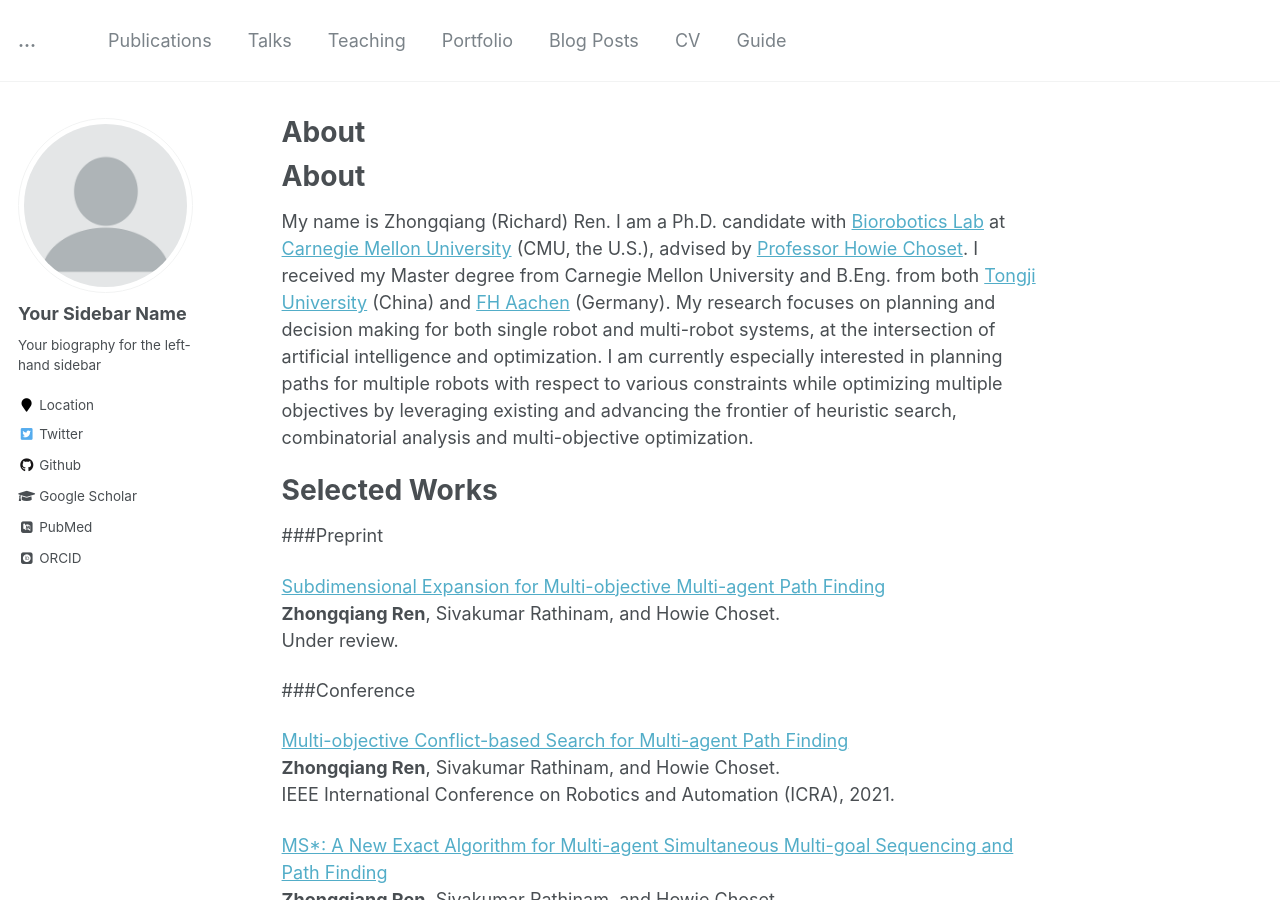
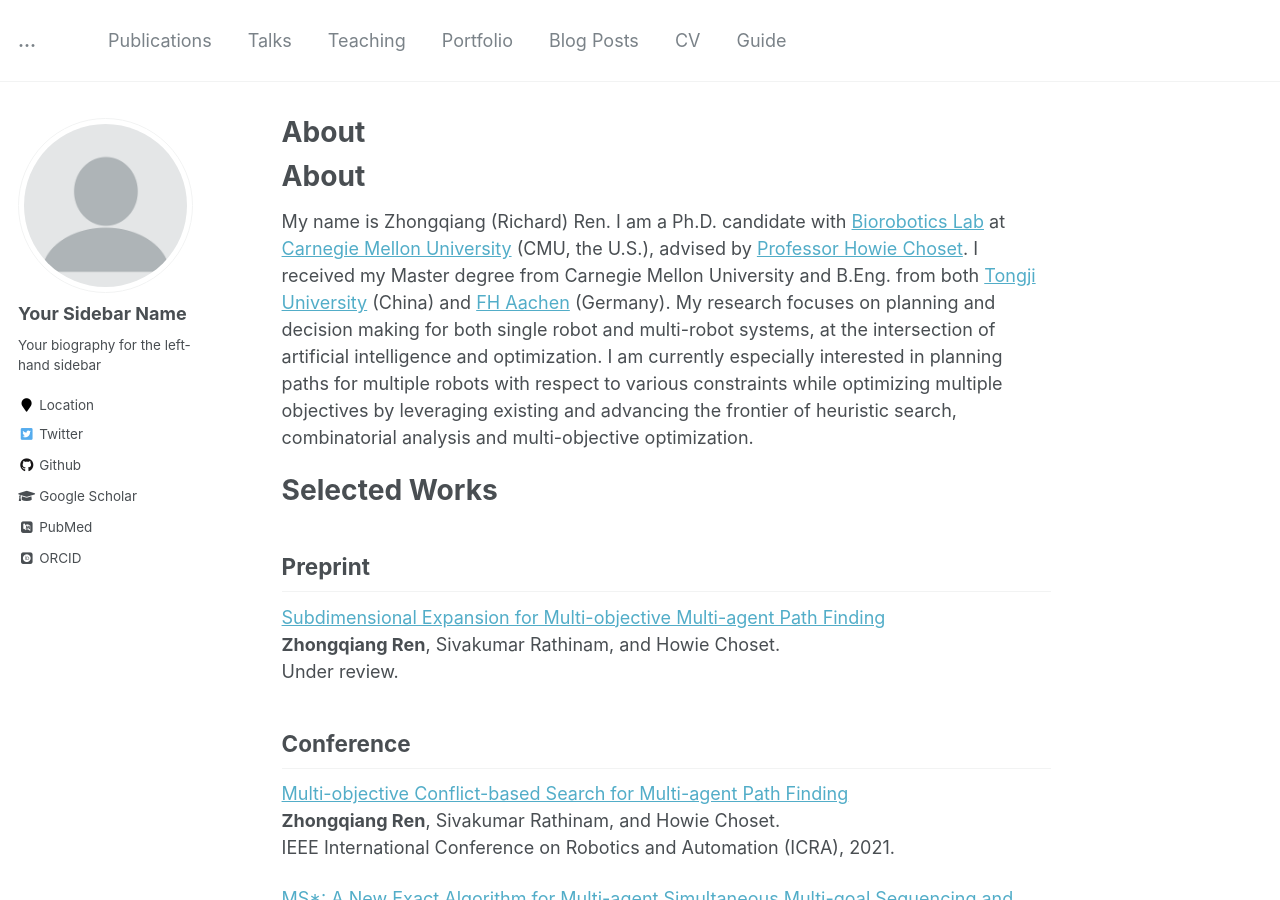
Before and after one commit to wonderren/wonderren.github.io, a Jekyll site: the page built from _pages/about2.md, in a window 1280 px wide and 900 px high. Built offline with Jekyll 4.4.1, drawn with Linux system fonts in a browser that asks for light colours; some web fonts are replaced; our own code applies the rules of GitHub Pages for plain Markdown files.

```diff
--- a/_pages/about2.md
+++ b/_pages/about2.md
@@ -10,13 +10,15 @@ I am currently especially interested in planning paths for multiple robots with
 Selected Works
 ======
 
-###Preprint
+Preprint
+------
 
 [Subdimensional Expansion for Multi-objective Multi-agent Path Finding](https://arxiv.org/pdf/2102.01353.pdf)\
 **Zhongqiang Ren**, Sivakumar Rathinam, and Howie Choset.\
 Under review.
 
-###Conference
+Conference
+------
 
 [Multi-objective Conflict-based Search for Multi-agent Path Finding](https://arxiv.org/pdf/2101.03805.pdf)\
 **Zhongqiang Ren**, Sivakumar Rathinam, and Howie Choset.\
```
